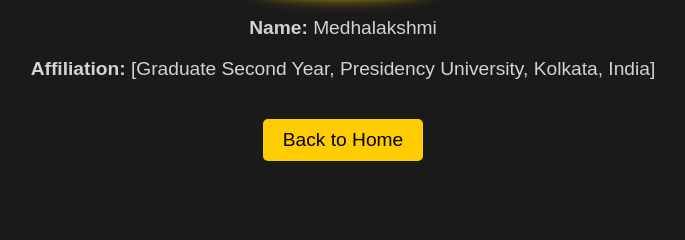
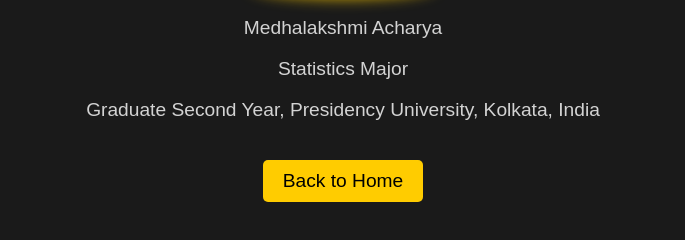
Before and after one commit to Medhalakshmi/knowmemore, a plain HTML site: page about.html in a window 1280 px wide. Shown: the part 204-444 px from the top of the page, without its empty margins (297-982 px from the left). Drawn offline with Linux system fonts and the light colour scheme.

Commit message:
Update about.html

```diff
--- a/about.html
+++ b/about.html
@@ -56,8 +56,9 @@
     <h1>About Me</h1>
     <img src="profile.jpg" alt="Medhalakshmi's Photo" class="profile-img"> <!-- Profile Photo -->
     <div class="info">
-        <p><strong>Name:</strong> Medhalakshmi</p>
-        <p><strong>Affiliation:</strong> [Graduate Second Year, Presidency University, Kolkata, India]</p>
+        <p></strong> Medhalakshmi Acharya</p>
+        <p></strong> Statistics Major</p>
+        <p></strong> Graduate Second Year, Presidency University, Kolkata, India</p>
     </div>
 
     <a href="index.html" class="back-btn">Back to Home</a>
```
